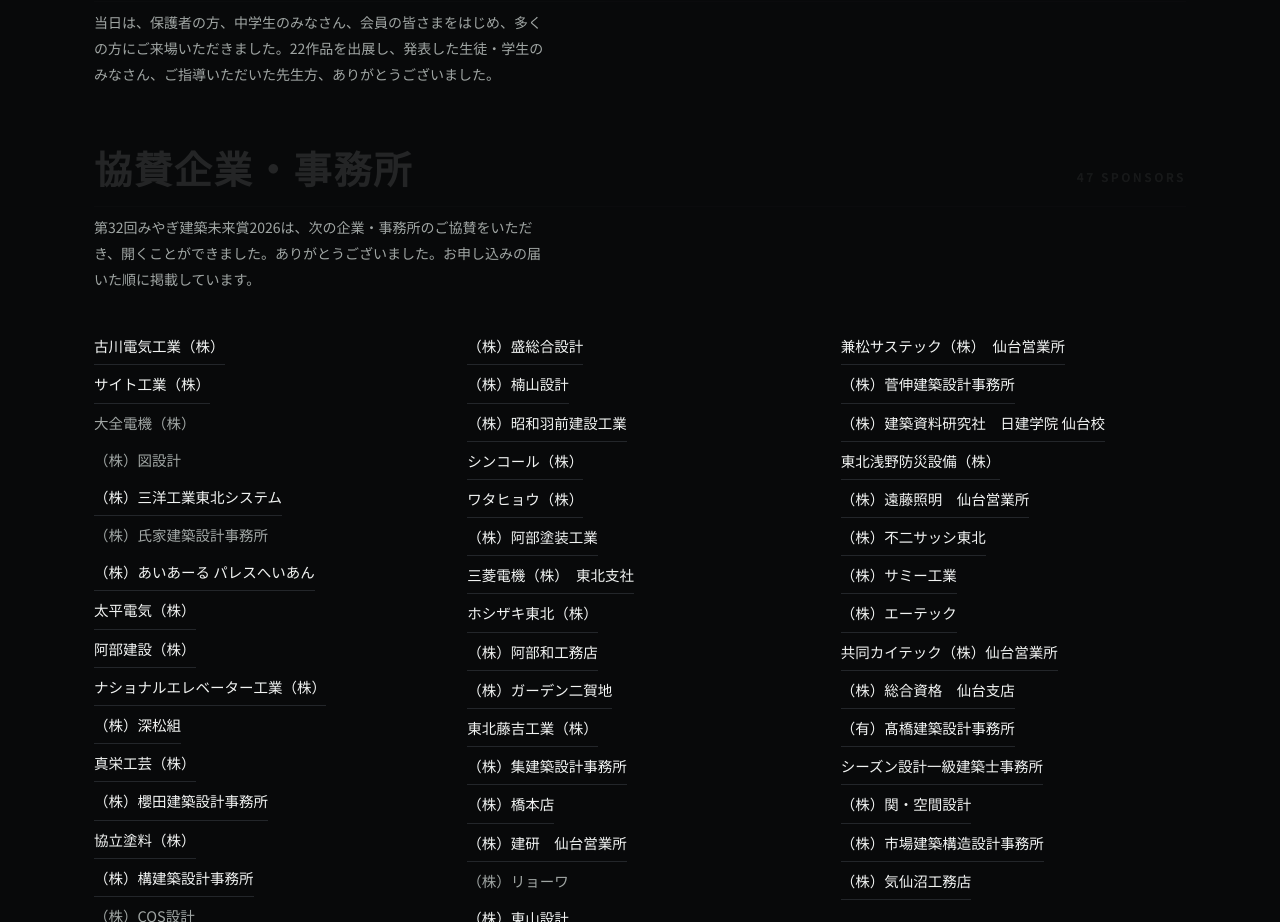
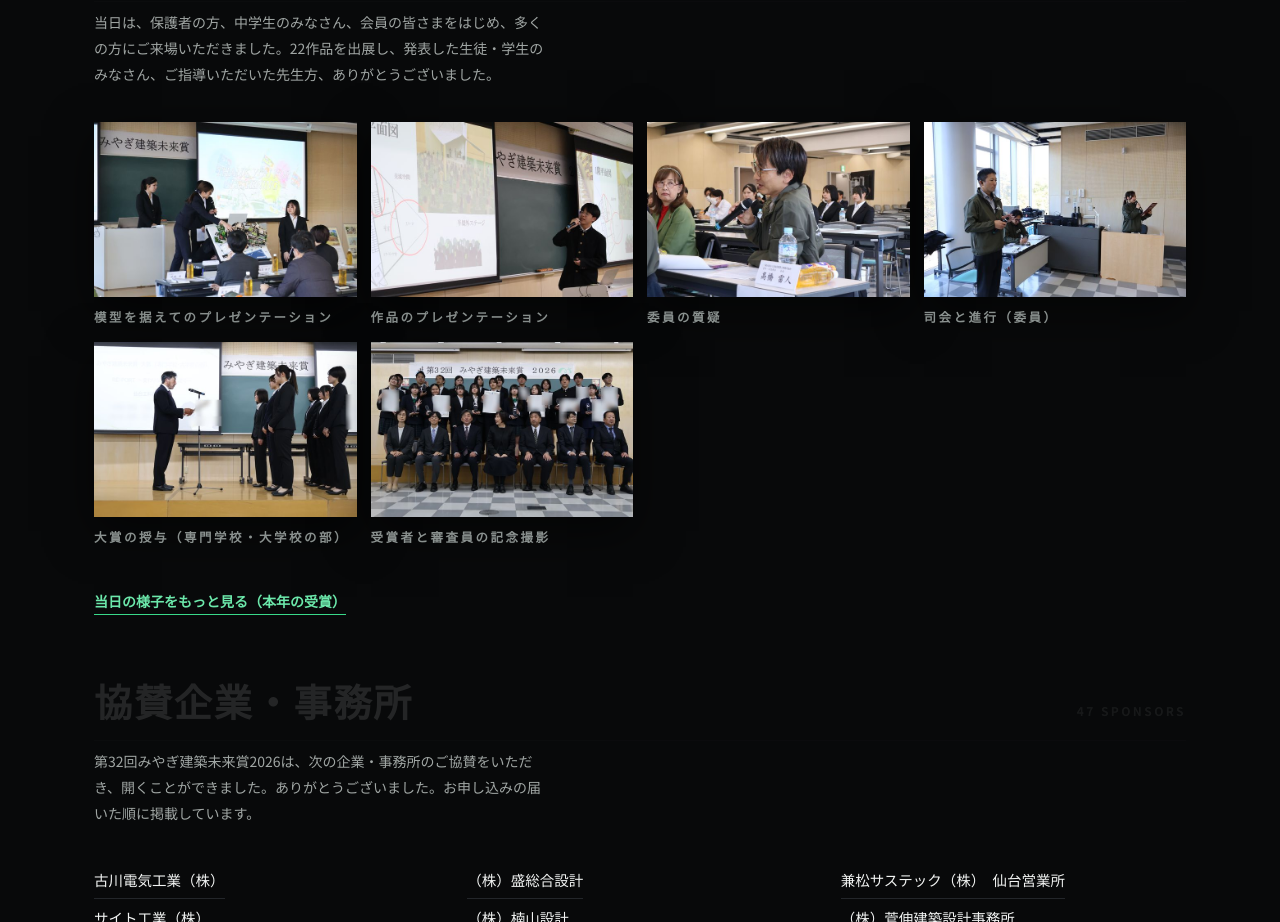
Before and after one commit to miyagikentikumiraisyo/miyagikentikumiraisyo.github.io, a plain HTML site: page index.html in a window 1280 px wide. Shown: the part 6360-7282 px from the top of the page. Drawn offline with Linux system fonts and the light colour scheme; a web font is replaced by a local one.

Commit message:
当日の様子を33枚に／開催案内に今年の写真6枚

```diff
--- a/index.html
+++ b/index.html
@@ -417,6 +417,15 @@ main .entry .pz,main .entry.top .pz{font-size:15px;letter-spacing:.06em;line-hei
 
   <div class="head"><h2>ご来場ありがとうございました</h2><span>THANKS</span></div>
   <p class="intro">当日は、保護者の方、中学生のみなさん、会員の皆さまをはじめ、多くの方にご来場いただきました。22作品を出展し、発表した生徒・学生のみなさん、ご指導いただいた先生方、ありがとうございました。</p>
+  <div class="plates scene">
+    <figure><a href="img/g26_g28.jpg" target="_blank" rel="noopener"><img src="img/g26_g28_t.jpg" width="640" height="427" loading="lazy" alt="第32回 模型を据えてのプレゼンテーション"></a><figcaption>模型を据えてのプレゼンテーション</figcaption></figure>
+    <figure><a href="img/g26_g34.jpg" target="_blank" rel="noopener"><img src="img/g26_g34_t.jpg" width="640" height="427" loading="lazy" alt="第32回 作品のプレゼンテーション"></a><figcaption>作品のプレゼンテーション</figcaption></figure>
+    <figure><a href="img/g26_g31.jpg" target="_blank" rel="noopener"><img src="img/g26_g31_t.jpg" width="640" height="427" loading="lazy" alt="第32回 委員の質疑"></a><figcaption>委員の質疑</figcaption></figure>
+    <figure><a href="img/g26_g29.jpg" target="_blank" rel="noopener"><img src="img/g26_g29_t.jpg" width="640" height="427" loading="lazy" alt="第32回 司会と進行（委員）"></a><figcaption>司会と進行（委員）</figcaption></figure>
+    <figure><a href="img/g26_g11.jpg" target="_blank" rel="noopener"><img src="img/g26_g11_t.jpg" width="640" height="427" loading="lazy" alt="第32回 大賞の授与（専門学校・大学校の部）"></a><figcaption>大賞の授与（専門学校・大学校の部）</figcaption></figure>
+    <figure><a href="img/g26_g12.jpg" target="_blank" rel="noopener"><img src="img/g26_g12_t.jpg" width="640" height="427" loading="lazy" alt="第32回 受賞者と審査員の記念撮影"></a><figcaption>受賞者と審査員の記念撮影</figcaption></figure>
+  </div>
+  <p class="gov"><a href="#e4" data-go="d4">当日の様子をもっと見る（本年の受賞）</a></p>
   <div class="head"><h2>協賛企業・事務所</h2><span>47 SPONSORS</span></div>
   <p class="intro">第32回みやぎ建築未来賞2026は、次の企業・事務所のご協賛をいただき、開くことができました。ありがとうございました。お申し込みの届いた順に掲載しています。</p>
   <div class="spons">
@@ -489,25 +498,35 @@ main .entry .pz,main .entry.top .pz{font-size:15px;letter-spacing:.06em;line-hei
 
   <div class="band"><b>当日の様子</b><em>2026</em><span>2026年11月14日（土）　東北工業大学 八木山キャンパス</span></div>
   <div class="plates scene">
+    <figure><a href="img/g26_g25.jpg" target="_blank" rel="noopener"><img src="img/g26_g25_t.jpg" width="640" height="427" loading="lazy" alt="第32回 開場前の準備（委員）"></a><figcaption>開場前の準備（委員）</figcaption></figure>
     <figure><a href="img/g26_g13.jpg" target="_blank" rel="noopener"><img src="img/g26_g13_t.jpg" width="640" height="427" loading="lazy" alt="第32回 会場の案内"></a><figcaption>会場の案内</figcaption></figure>
     <figure><a href="img/g26_g01.jpg" target="_blank" rel="noopener"><img src="img/g26_g01_t.jpg" width="640" height="427" loading="lazy" alt="第32回 会場の東北工業大学 八木山キャンパス"></a><figcaption>会場の東北工業大学 八木山キャンパス</figcaption></figure>
     <figure><a href="img/g26_g02.jpg" target="_blank" rel="noopener"><img src="img/g26_g02_t.jpg" width="640" height="427" loading="lazy" alt="第32回 開会前の会場"></a><figcaption>開会前の会場</figcaption></figure>
     <figure><a href="img/g26_g03.jpg" target="_blank" rel="noopener"><img src="img/g26_g03_t.jpg" width="640" height="427" loading="lazy" alt="第32回 開会のあいさつ"></a><figcaption>開会のあいさつ</figcaption></figure>
+    <figure><a href="img/g26_g26.jpg" target="_blank" rel="noopener"><img src="img/g26_g26_t.jpg" width="640" height="427" loading="lazy" alt="第32回 審査の説明"></a><figcaption>審査の説明</figcaption></figure>
     <figure><a href="img/g26_g04.jpg" target="_blank" rel="noopener"><img src="img/g26_g04_t.jpg" width="640" height="427" loading="lazy" alt="第32回 作品の展示（模型）"></a><figcaption>作品の展示（模型）</figcaption></figure>
     <figure><a href="img/g26_g05.jpg" target="_blank" rel="noopener"><img src="img/g26_g05_t.jpg" width="640" height="427" loading="lazy" alt="第32回 作品の展示（パネル）"></a><figcaption>作品の展示（パネル）</figcaption></figure>
     <figure><a href="img/g26_g14.jpg" target="_blank" rel="noopener"><img src="img/g26_g14_t.jpg" width="640" height="427" loading="lazy" alt="第32回 作品の展示（模型とパネル）"></a><figcaption>作品の展示（模型とパネル）</figcaption></figure>
+    <figure><a href="img/g26_g27.jpg" target="_blank" rel="noopener"><img src="img/g26_g27_t.jpg" width="640" height="427" loading="lazy" alt="第32回 音響・映像の操作（委員）"></a><figcaption>音響・映像の操作（委員）</figcaption></figure>
+    <figure><a href="img/g26_g28.jpg" target="_blank" rel="noopener"><img src="img/g26_g28_t.jpg" width="640" height="427" loading="lazy" alt="第32回 模型を据えてのプレゼンテーション"></a><figcaption>模型を据えてのプレゼンテーション</figcaption></figure>
     <figure><a href="img/g26_g06.jpg" target="_blank" rel="noopener"><img src="img/g26_g06_t.jpg" width="640" height="427" loading="lazy" alt="第32回 作品のプレゼンテーション"></a><figcaption>作品のプレゼンテーション</figcaption></figure>
     <figure><a href="img/g26_g15.jpg" target="_blank" rel="noopener"><img src="img/g26_g15_t.jpg" width="640" height="427" loading="lazy" alt="第32回 作品のプレゼンテーション"></a><figcaption>作品のプレゼンテーション</figcaption></figure>
     <figure><a href="img/g26_g16.jpg" target="_blank" rel="noopener"><img src="img/g26_g16_t.jpg" width="640" height="427" loading="lazy" alt="第32回 出展作品の模型"></a><figcaption>出展作品の模型</figcaption></figure>
     <figure><a href="img/g26_g09.jpg" target="_blank" rel="noopener"><img src="img/g26_g09_t.jpg" width="640" height="427" loading="lazy" alt="第32回 休憩時間の作品の見学"></a><figcaption>休憩時間の作品の見学</figcaption></figure>
+    <figure><a href="img/g26_g29.jpg" target="_blank" rel="noopener"><img src="img/g26_g29_t.jpg" width="640" height="427" loading="lazy" alt="第32回 司会と進行（委員）"></a><figcaption>司会と進行（委員）</figcaption></figure>
     <figure><a href="img/g26_g17.jpg" target="_blank" rel="noopener"><img src="img/g26_g17_t.jpg" width="640" height="427" loading="lazy" alt="第32回 午前の会場"></a><figcaption>午前の会場</figcaption></figure>
     <figure><a href="img/g26_g18.jpg" target="_blank" rel="noopener"><img src="img/g26_g18_t.jpg" width="640" height="427" loading="lazy" alt="第32回 発表者の受付"></a><figcaption>発表者の受付</figcaption></figure>
+    <figure><a href="img/g26_g30.jpg" target="_blank" rel="noopener"><img src="img/g26_g30_t.jpg" width="640" height="427" loading="lazy" alt="第32回 会場の案内（委員）"></a><figcaption>会場の案内（委員）</figcaption></figure>
     <figure><a href="img/g26_g08.jpg" target="_blank" rel="noopener"><img src="img/g26_g08_t.jpg" width="640" height="427" loading="lazy" alt="第32回 審査員の質疑"></a><figcaption>審査員の質疑</figcaption></figure>
+    <figure><a href="img/g26_g31.jpg" target="_blank" rel="noopener"><img src="img/g26_g31_t.jpg" width="640" height="427" loading="lazy" alt="第32回 委員の質疑"></a><figcaption>委員の質疑</figcaption></figure>
+    <figure><a href="img/g26_g32.jpg" target="_blank" rel="noopener"><img src="img/g26_g32_t.jpg" width="640" height="427" loading="lazy" alt="第32回 模型を前にしたプレゼンテーション"></a><figcaption>模型を前にしたプレゼンテーション</figcaption></figure>
     <figure><a href="img/g26_g19.jpg" target="_blank" rel="noopener"><img src="img/g26_g19_t.jpg" width="640" height="427" loading="lazy" alt="第32回 報道の取材"></a><figcaption>報道の取材</figcaption></figure>
     <figure><a href="img/g26_g20.jpg" target="_blank" rel="noopener"><img src="img/g26_g20_t.jpg" width="640" height="427" loading="lazy" alt="第32回 休憩時間の作品の見学"></a><figcaption>休憩時間の作品の見学</figcaption></figure>
     <figure><a href="img/g26_g07.jpg" target="_blank" rel="noopener"><img src="img/g26_g07_t.jpg" width="640" height="427" loading="lazy" alt="第32回 作品のプレゼンテーション"></a><figcaption>作品のプレゼンテーション</figcaption></figure>
     <figure><a href="img/g26_g22.jpg" target="_blank" rel="noopener"><img src="img/g26_g22_t.jpg" width="640" height="427" loading="lazy" alt="第32回 作品のプレゼンテーション"></a><figcaption>作品のプレゼンテーション</figcaption></figure>
     <figure><a href="img/g26_g23.jpg" target="_blank" rel="noopener"><img src="img/g26_g23_t.jpg" width="640" height="427" loading="lazy" alt="第32回 審査員の質疑"></a><figcaption>審査員の質疑</figcaption></figure>
+    <figure><a href="img/g26_g33.jpg" target="_blank" rel="noopener"><img src="img/g26_g33_t.jpg" width="640" height="427" loading="lazy" alt="第32回 発表を終えて一礼"></a><figcaption>発表を終えて一礼</figcaption></figure>
+    <figure><a href="img/g26_g34.jpg" target="_blank" rel="noopener"><img src="img/g26_g34_t.jpg" width="640" height="427" loading="lazy" alt="第32回 作品のプレゼンテーション"></a><figcaption>作品のプレゼンテーション</figcaption></figure>
     <figure><a href="img/g26_g24.jpg" target="_blank" rel="noopener"><img src="img/g26_g24_t.jpg" width="640" height="427" loading="lazy" alt="第32回 大賞の発表（高等学校の部）"></a><figcaption>大賞の発表（高等学校の部）</figcaption></figure>
     <figure><a href="img/g26_g10.jpg" target="_blank" rel="noopener"><img src="img/g26_g10_t.jpg" width="640" height="427" loading="lazy" alt="第32回 大賞の授与（高等学校の部）"></a><figcaption>大賞の授与（高等学校の部）</figcaption></figure>
     <figure><a href="img/g26_g11.jpg" target="_blank" rel="noopener"><img src="img/g26_g11_t.jpg" width="640" height="427" loading="lazy" alt="第32回 大賞の授与（専門学校・大学校の部）"></a><figcaption>大賞の授与（専門学校・大学校の部）</figcaption></figure>
```
